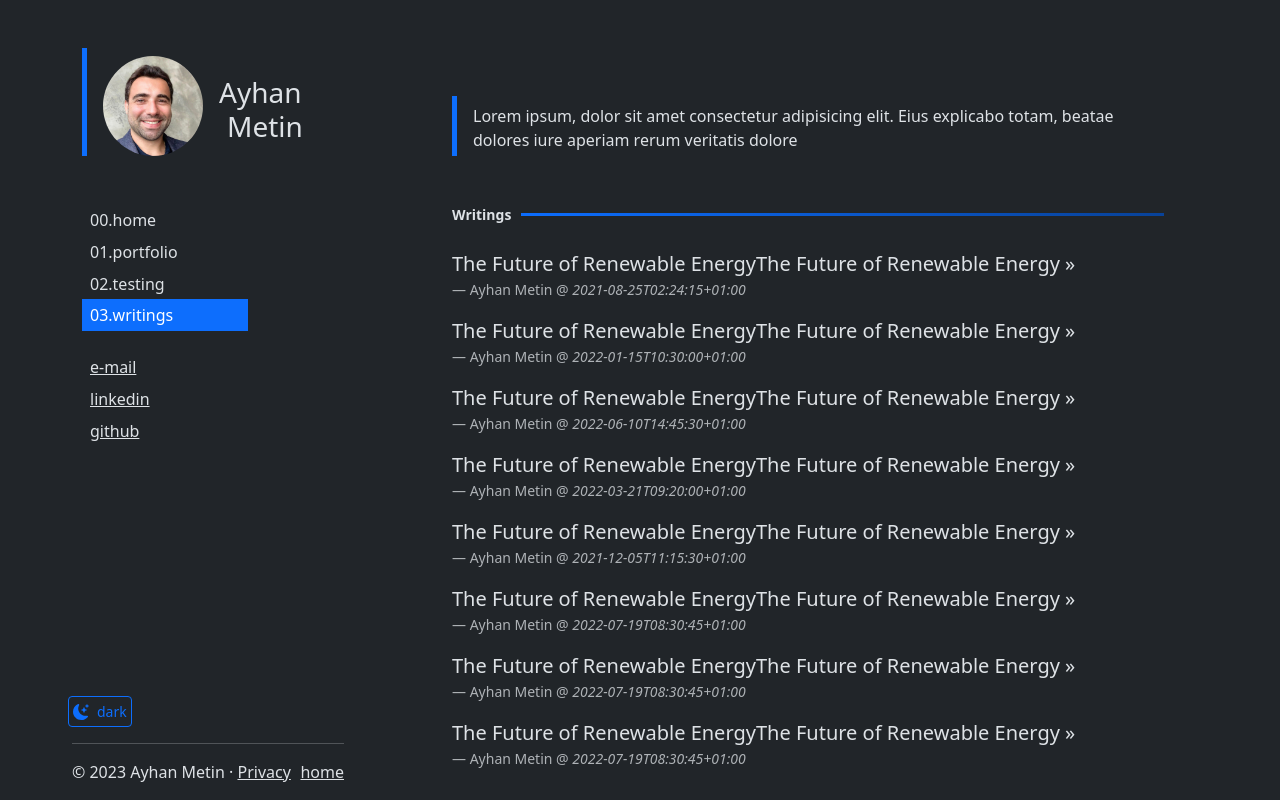
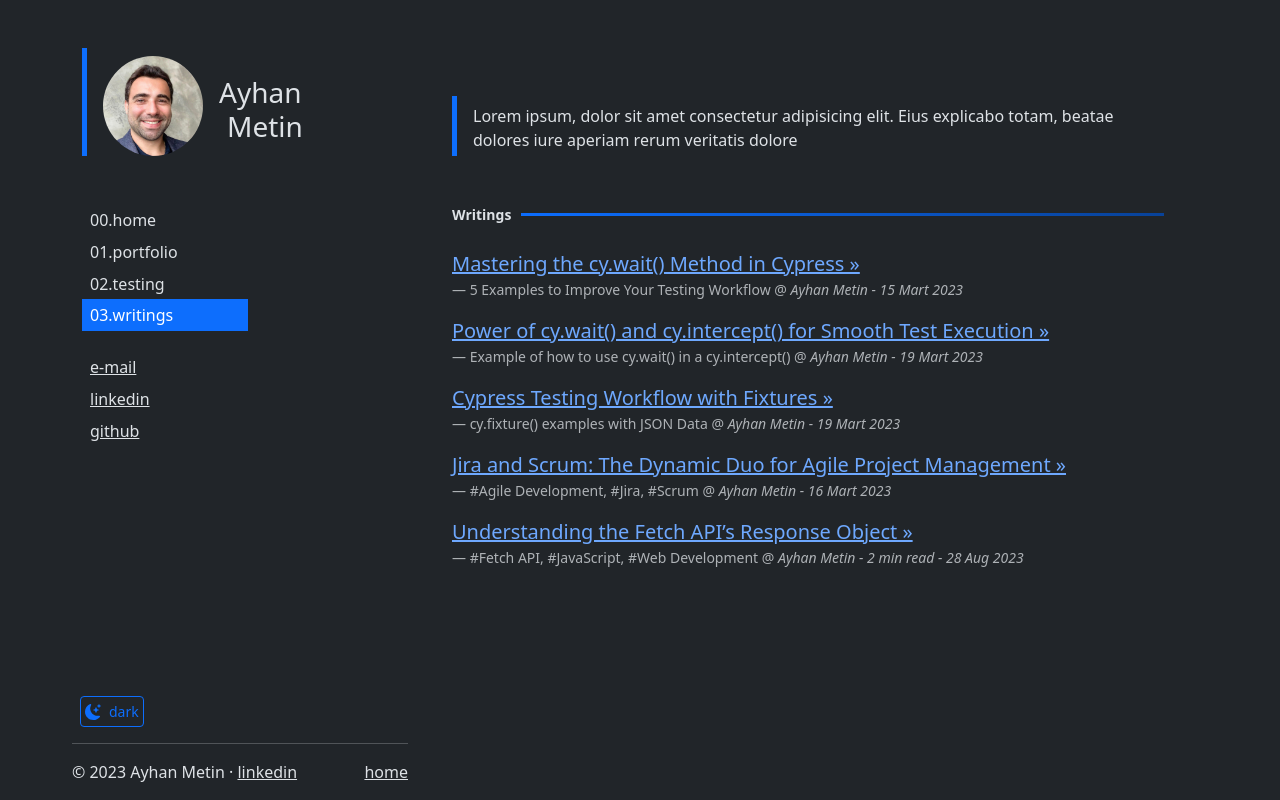
Before and after one commit to ayhanmetin/portfolio, a React (Vite) app: page /writing in a window 1280 px wide. Built offline with nearby package versions, Linux system fonts and the light colour scheme.

Commit message:
initial commit

```diff
--- a/src/App.jsx
+++ b/src/App.jsx
@@ -12,13 +12,13 @@ import Footer from './components/Footer';
 function App() {
   return (
     <>
-      <div class='container text-start mt-5'>
-        <div class='row align-items-start'>
-          <div class='col-2'>
+      <div className='container text-start mt-5'>
+        <div className='row align-items-start'>
+          <div className='col-2'>
             {' '}
             <Nav />
           </div>
-          <div class='col-8'>
+          <div className='col-8'>
             {' '}
             <Routes>
               <Route path='/' element={<Home />} />
--- a/src/components/Footer.jsx
+++ b/src/components/Footer.jsx
@@ -3,27 +3,27 @@ import ThemeIcon from './ThemeIcon';
 
 function Footer() {
   return (
-    <footer className="fixed-bottom ms-5" style={{ width: '25%', left: 0, bottom: 0 }}>
-      <ThemeIcon />
-      <div className="container">
+    <footer
+      className='fixed-bottom ms-5'
+      style={{ width: '30%', left: 0, bottom: 0 }}
+    >
+      <div className='container'>
+        <ThemeIcon />
+        <hr className='featurette-divider mb-3'></hr>
 
-        <hr className="featurette-divider mb-3"></hr>
-
-        <div className="d-flex justify-content-between">
+        <div className='d-flex justify-content-between'>
           <p>
             © 2023 Ayhan Metin ·&nbsp;
             <a
-              className="text-decoration-underline text-reset"
-              href="#"
-            >
-              Privacy
-            </a>{' '}
+            target='_blank'
+            href='https://www.linkedin.com/in/ayhanmet/'
+            className='text-decoration-underline text-reset link-hover'
+          >
+            linkedin
+          </a>
           </p>
           <p>
-            <Link
-              className="text-decoration-underline text-reset"
-              to="/"
-            >
+            <Link className='text-decoration-underline text-reset' to='/'>
               home
             </Link>
           </p>
--- a/src/components/Writing.jsx
+++ b/src/components/Writing.jsx
@@ -5,31 +5,41 @@ function Writing() {
   return (
     <>
       <div
-        className="container"
+        className='container'
         style={{
           marginLeft: 'calc(var(--bs-gutter-x) * 7)',
           marginTop: '1.5rem',
         }}
       >
-        <header className="name">
-          <p className="text-start mb-0 pt-2 mt-5 border-start ps-3 mb-5 p-1 border-5 border-primary">
+        <header className='name'>
+          <p className='text-start mb-0 pt-2 mt-5 border-start ps-3 mb-5 p-1 border-5 border-primary'>
             Lorem ipsum, dolor sit amet consectetur adipisicing elit. Eius
             explicabo totam, beatae dolores iure aperiam rerum veritatis dolore
           </p>
         </header>
 
-        <div className="ms-0 ps-0 mt-2 text-with-gradient">Writings</div>
+        <div className='ms-0 ps-0 mt-2 text-with-gradient'>Writings</div>
 
-        <div className="container m-0 p-0 mt-4">
+        <div className='container m-0 p-0 mt-4'>
           {writings.map((writing, index) => (
             <div key={index}>
               <figure>
-                <blockquote className="blockquote fs-5 text">
-                  <p>{writing.title}</p>
+                <blockquote className='blockquote fs-5 text'>
+                  <p>
+                    <a
+                      target='_blank'
+                      href={writing.link}
+                    >
+                      {writing.title}
+                    </a>
+                  </p>
                 </blockquote>
-                <figcaption className="blockquote-footer text-body-secondary">
-                  {writing.author} @
-                  <cite title="Source Title"> {writing.date}</cite>
+                <figcaption className='blockquote-footer text-body-secondary'>
+                  {writing.content} @
+                  <cite title='Source Title'>
+                    {' '}
+                    {writing.author} - {writing.date}{' '}
+                  </cite>
                 </figcaption>
               </figure>
             </div>
--- a/src/writings.js
+++ b/src/writings.js
@@ -1,51 +1,38 @@
 const writings = [
   {
-    title: 'The Future of Renewable EnergyThe Future of Renewable Energy »',
+    title: 'Mastering the cy.wait() Method in Cypress »',
     author: 'Ayhan Metin',
-    date: '2021-08-25T02:24:15+01:00',
-    content: 'Detailed content of the writing...',
+    date: '15 Mart 2023',
+    content: '5 Examples to Improve Your Testing Workflow',
+    link: 'https://medium.com/@test-mastery/mastering-the-cy-wait-method-in-cypress-5-examples-to-improve-your-testing-workflow-3336f91eadf8',
   },
   {
-    title: 'The Future of Renewable EnergyThe Future of Renewable Energy »',
+    title: 'Power of cy.wait() and cy.intercept() for Smooth Test Execution »',
     author: 'Ayhan Metin',
-    date: '2022-01-15T10:30:00+01:00',
-    content: 'Detailed content of the writing...',
+    date: '19 Mart 2023',
+    content: 'Example of how to use cy.wait() in a cy.intercept()',
+    link: 'https://medium.com/@test-mastery/understanding-the-power-of-cy-wait-and-cy-intercept-for-smooth-test-execution-f044c93d15ad',
   },
   {
-    title: 'The Future of Renewable EnergyThe Future of Renewable Energy »',
+    title: 'Cypress Testing Workflow with Fixtures »',
     author: 'Ayhan Metin',
-    date: '2022-06-10T14:45:30+01:00',
-    content: 'Detailed content of the writing...',
+    date: '19 Mart 2023',
+    content: 'cy.fixture() examples with JSON Data',
+    link: 'https://medium.com/@test-mastery/improving-your-cypress-testing-workflow-with-fixtures-examples-with-json-data-dcf28587b233',
   },
   {
-    title: 'The Future of Renewable EnergyThe Future of Renewable Energy »',
+    title: 'Jira and Scrum: The Dynamic Duo for Agile Project Management »',
     author: 'Ayhan Metin',
-    date: '2022-03-21T09:20:00+01:00',
-    content: 'Detailed content of the writing...',
+    date: '16 Mart 2023',
+    content: '#Agile Development, #Jira, #Scrum',
+    link: 'https://medium.com/p/11b8b4ef265e',
   },
   {
-    title: 'The Future of Renewable EnergyThe Future of Renewable Energy »',
+    title: 'Understanding the Fetch API’s Response Object »',
     author: 'Ayhan Metin',
-    date: '2021-12-05T11:15:30+01:00',
-    content: 'Detailed content of the writing...',
-  },
-  {
-    title: 'The Future of Renewable EnergyThe Future of Renewable Energy »',
-    author: 'Ayhan Metin',
-    date: '2022-07-19T08:30:45+01:00',
-    content: 'Detailed content of the writing...',
-  },
-  {
-    title: 'The Future of Renewable EnergyThe Future of Renewable Energy »',
-    author: 'Ayhan Metin',
-    date: '2022-07-19T08:30:45+01:00',
-    content: 'Detailed content of the writing...',
-  },
-  {
-    title: 'The Future of Renewable EnergyThe Future of Renewable Energy »',
-    author: 'Ayhan Metin',
-    date: '2022-07-19T08:30:45+01:00',
-    content: 'Detailed content of the writing...',
+    date: '2 min read - 28 Aug 2023',
+    content: '#Fetch API, #JavaScript, #Web Development',
+    link: 'https://medium.com/@test-mastery/understanding-the-fetch-apis-response-object-211699ef2f41',
   },
 ];
 
```
Also changed, not shown: src/githubTesting.js (added, +32 -0 lines).
